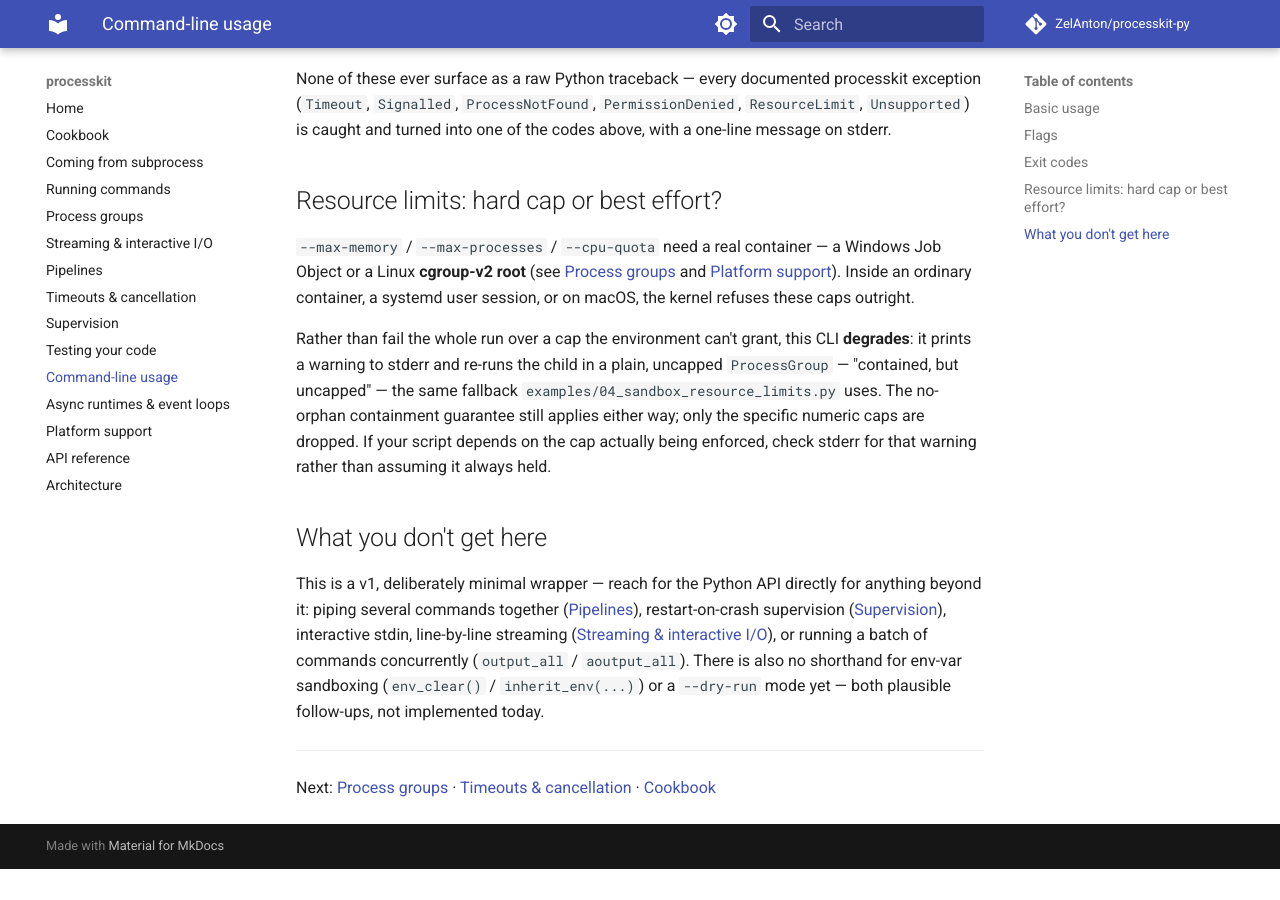
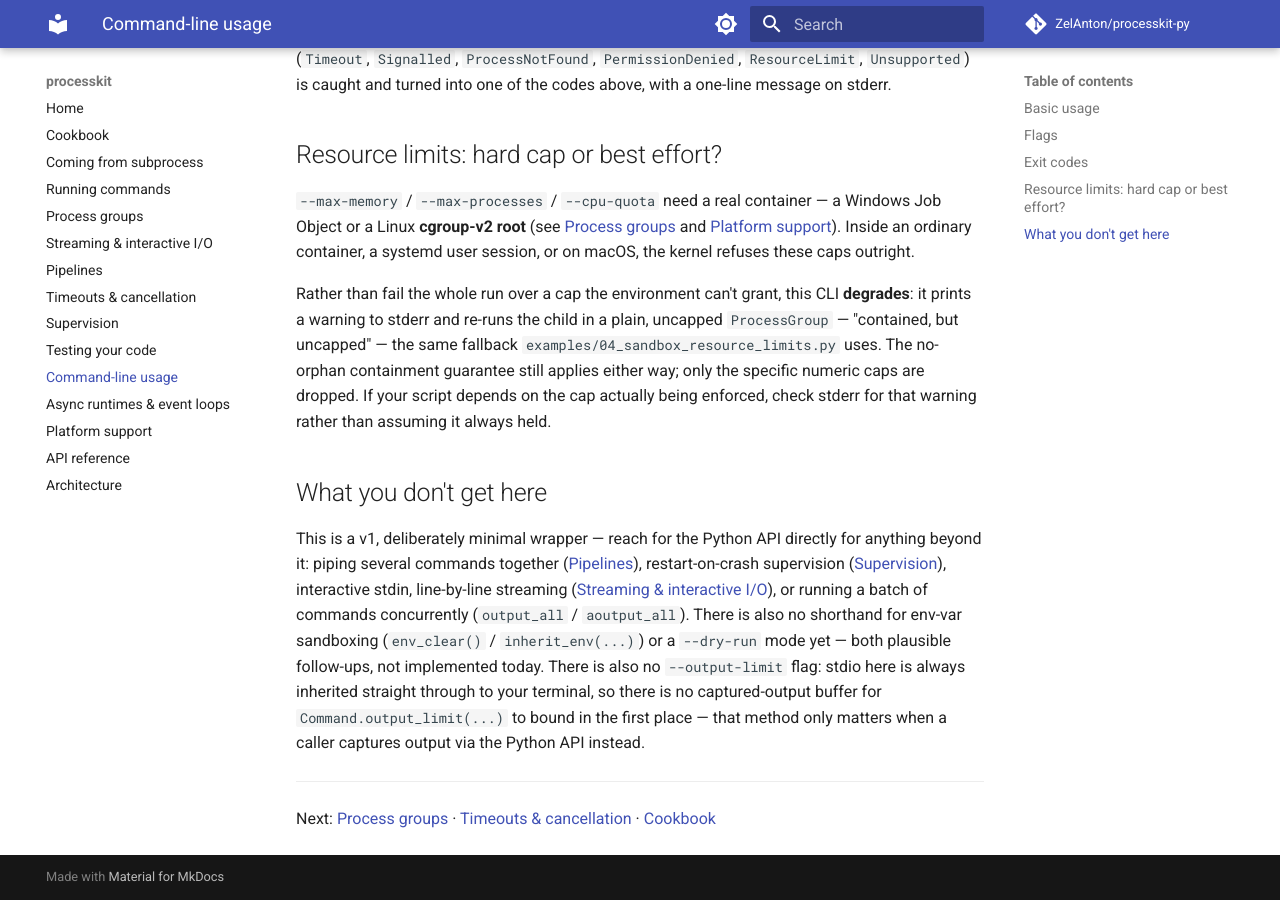
Before and after one commit to ZelAnton/processkit-py, an MkDocs documentation site: the page built from docs/cli.md, in a window 1280 px wide and 900 px high, scrolled down 2133 px. Built offline with MkDocs 1.6.1 and Material for MkDocs 9.7.7, drawn with Linux system fonts in a browser that asks for light colours; comment, search, counter and statistics services are not loaded; before the commit the page ends 3002 px from its top, so only the background shows below that; some of the changed text lies outside the part shown.

Commit message:
Remove ineffective --output-limit flag from CLI wrapper

```diff
--- a/docs/cli.md
+++ b/docs/cli.md
@@ -102,7 +101,11 @@
 ([Streaming & interactive I/O](streaming.md)), or running a batch of commands
 concurrently (`output_all` / `aoutput_all`). There is also no shorthand for
 env-var sandboxing (`env_clear()` / `inherit_env(...)`) or a `--dry-run` mode
-yet — both plausible follow-ups, not implemented today.
+yet — both plausible follow-ups, not implemented today. There is also no
+`--output-limit` flag: stdio here is always inherited straight through to
+your terminal, so there is no captured-output buffer for
+`Command.output_limit(...)` to bound in the first place — that method only
+matters when a caller captures output via the Python API instead.
 
 ---
 
```
Also changed, not shown: other parts of docs/cli.md (+0 -1 lines), CHANGELOG.md (+2 -2 lines), 2 other files.
